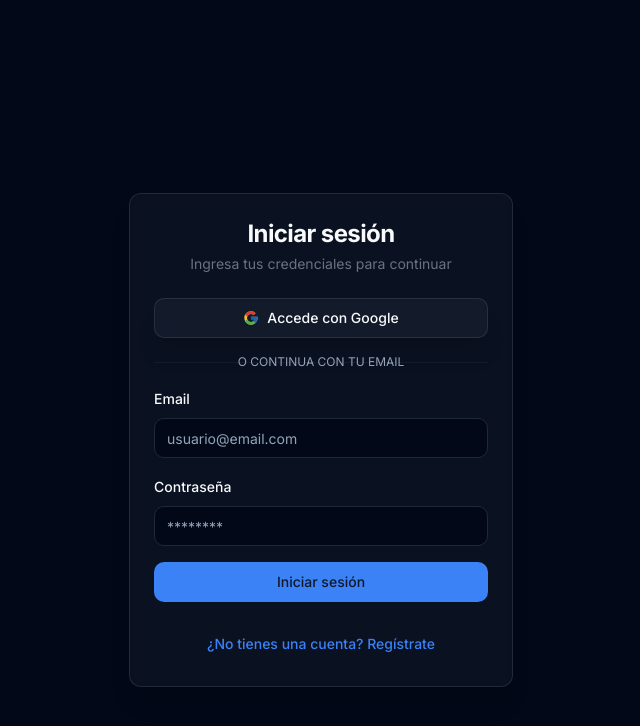
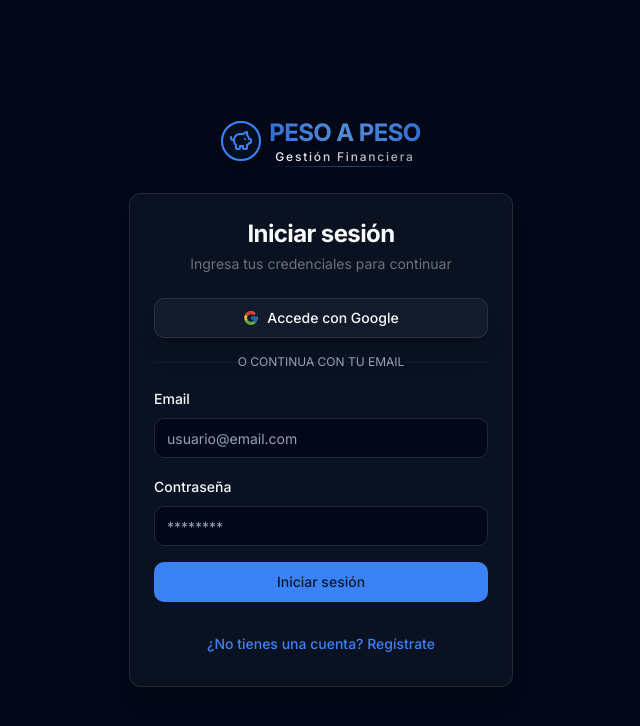
Before and after one commit to tomiban/peso-a-peso-app, a Next.js app: page /login in a window 1280 px wide. Shown: the top 726 px of the page, without its empty margins (319-959 px from the left). Built offline with nearby package versions, Linux system fonts and the light colour scheme; no server answers.

Commit message:
feat(auth): implementa logo en paginas de login y registro

```diff
--- a/src/app/(auth)/layout.tsx
+++ b/src/app/(auth)/layout.tsx
@@ -1,4 +1,6 @@
 import React from 'react';
+
+import Logo from '@/components/logo';
 
 export default function AuthLayout({
   children,
@@ -7,8 +9,10 @@ export default function AuthLayout({
 }>) {
   return (
     <main className="flex min-h-screen w-full items-center justify-center p-4">
-      <div className="w-full max-w-md space-y-4">
-        <div className="flex h-10 w-full items-center justify-center"></div>
+      <div className="w-full max-w-md space-y-6">
+        <div className="flex h-14 w-full items-center justify-center">
+          <Logo />
+        </div>
         {children}
       </div>
     </main>
--- a/src/app/(auth)/login/page.tsx
+++ b/src/app/(auth)/login/page.tsx
@@ -20,7 +20,7 @@ export default async function LoginPage() {
   if (session) redirect('/');
 
   return (
-    <div className="container flex min-h-[calc(100vh-4rem)] items-center justify-center">
+    <div className="container flex items-center justify-center">
       <Card className="glass-card mx-auto w-full max-w-sm">
         <CardHeader className="space-y-1">
           <CardTitle className="text-center text-2xl font-bold">
--- a/src/app/(auth)/register/page.tsx
+++ b/src/app/(auth)/register/page.tsx
@@ -19,7 +19,7 @@ export default async function RegisterPage() {
   if (session) redirect('/');
 
   return (
-    <div className="container flex min-h-[calc(100vh-4rem)] items-center justify-center">
+    <div className="container flex items-center justify-center">
       <Card className="glass-card mx-auto w-full max-w-sm">
         <CardHeader className="space-y-1">
           <CardTitle className="text-center text-2xl font-bold">
--- a/src/app/layout.tsx
+++ b/src/app/layout.tsx
@@ -16,8 +16,8 @@ const geistMono = Geist_Mono({
 });
 
 export const metadata: Metadata = {
-  title: 'P2P App',
-  description: 'App para llevar el control de tus gastos e ingresos',
+  title: 'Peso a Peso App',
+  description: 'Administra facilmente tus gastos e ingresos',
 };
 
 export default function RootLayout({
```
